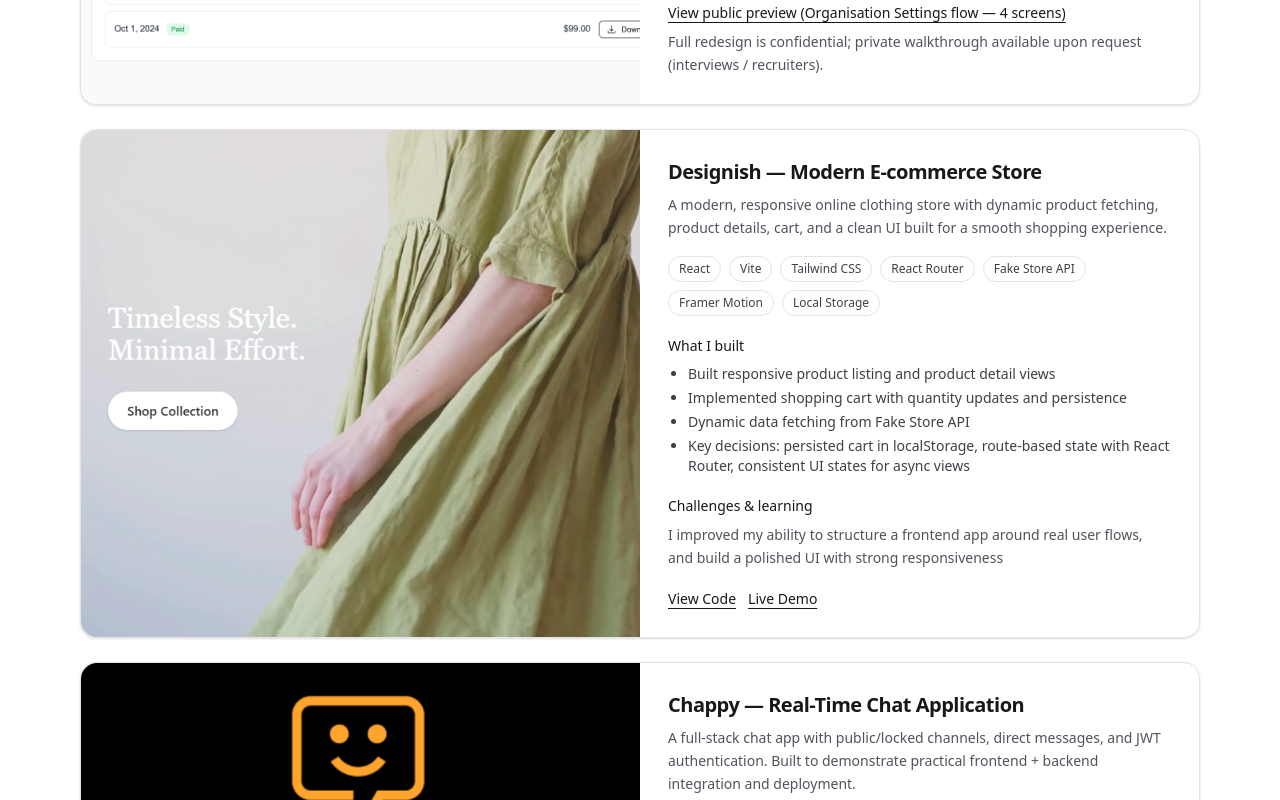
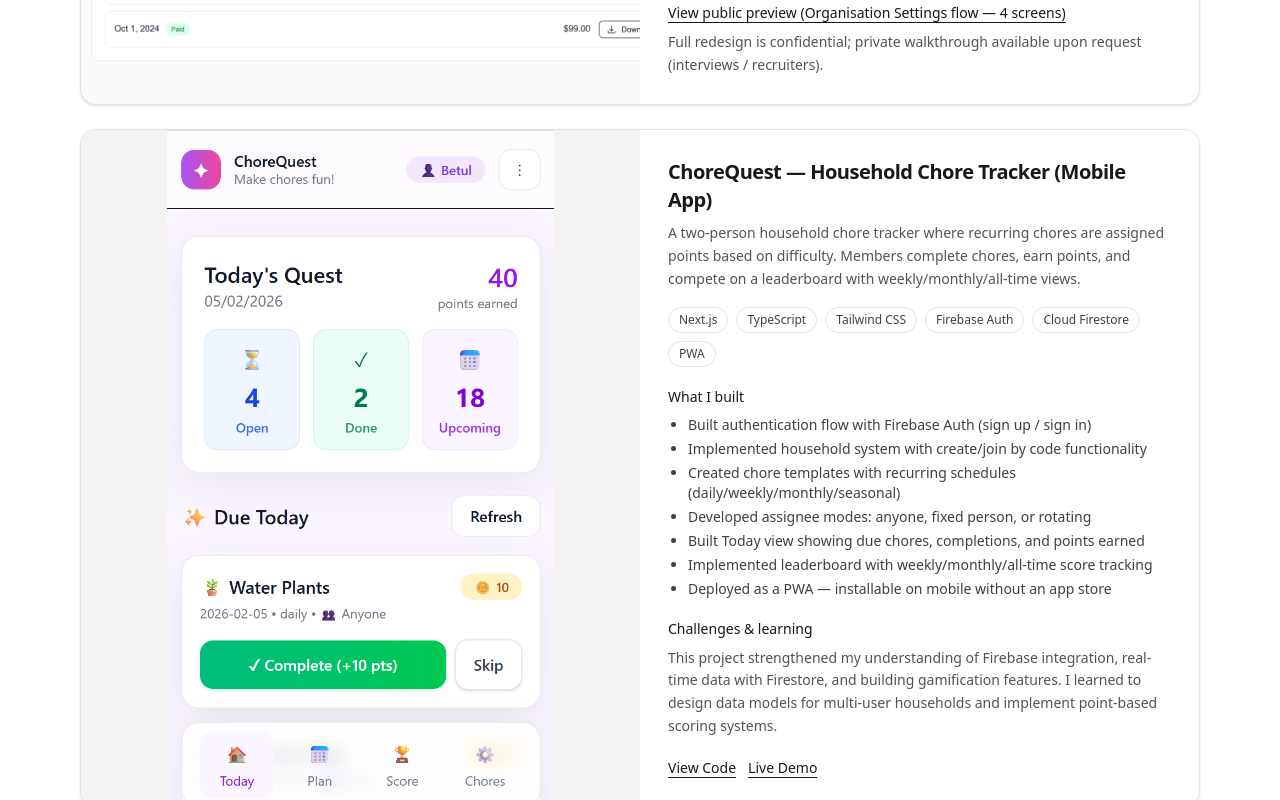
Before and after one commit to FBetulDemir/betul-portfolio, a Next.js app: page / in a window 1280 px wide. Shown: the part 1460-2260 px from the top of the page. Built offline with nearby package versions, Linux system fonts and the light colour scheme.

Commit message:
Add ChoreQuest project with details and image

```diff
--- a/app/components/Projects.tsx
+++ b/app/components/Projects.tsx
@@ -6,6 +6,7 @@ type Project = {
   title: string;
   description: string;
   image: string;
+  imageFit?: "cover" | "contain";
   tech: string[];
   bullets: string[];
   learning: string;
@@ -47,6 +48,43 @@ const projects: Project[] = [
     notes: [
       {
         text: "Full redesign is confidential; private walkthrough available upon request (interviews / recruiters).",
+      },
+    ],
+  },
+
+  {
+    title: "ChoreQuest — Household Chore Tracker (Mobile App)",
+    description:
+      "A two-person household chore tracker where recurring chores are assigned points based on difficulty. Members complete chores, earn points, and compete on a leaderboard with weekly/monthly/all-time views.",
+    image: "/projects/choresApp.png",
+    imageFit: "contain",
+    tech: [
+      "Next.js",
+      "TypeScript",
+      "Tailwind CSS",
+      "Firebase Auth",
+      "Cloud Firestore",
+      "PWA",
+    ],
+    bullets: [
+      "Built authentication flow with Firebase Auth (sign up / sign in)",
+      "Implemented household system with create/join by code functionality",
+      "Created chore templates with recurring schedules (daily/weekly/monthly/seasonal)",
+      "Developed assignee modes: anyone, fixed person, or rotating",
+      "Built Today view showing due chores, completions, and points earned",
+      "Implemented leaderboard with weekly/monthly/all-time score tracking",
+      "Deployed as a PWA — installable on mobile without an app store",
+    ],
+    learning:
+      "This project strengthened my understanding of Firebase integration, real-time data with Firestore, and building gamification features. I learned to design data models for multi-user households and implement point-based scoring systems.",
+    links: [
+      {
+        label: "View Code",
+        href: "https://github.com/FBetulDemir/chorequest",
+      },
+      {
+        label: "Live Demo",
+        href: "https://chorequest-game.vercel.app/",
       },
     ],
   },
@@ -151,7 +189,9 @@ export function Projects() {
                   src={p.image}
                   alt={`${p.title} preview`}
                   fill
-                  className="object-cover"
+                  className={
+                    p.imageFit === "contain" ? "object-contain" : "object-cover"
+                  }
                   sizes="(min-width: 768px) 50vw, 100vw"
                 />
               </div>
```
Also changed, not shown: public/projects/choresApp.png (added).
